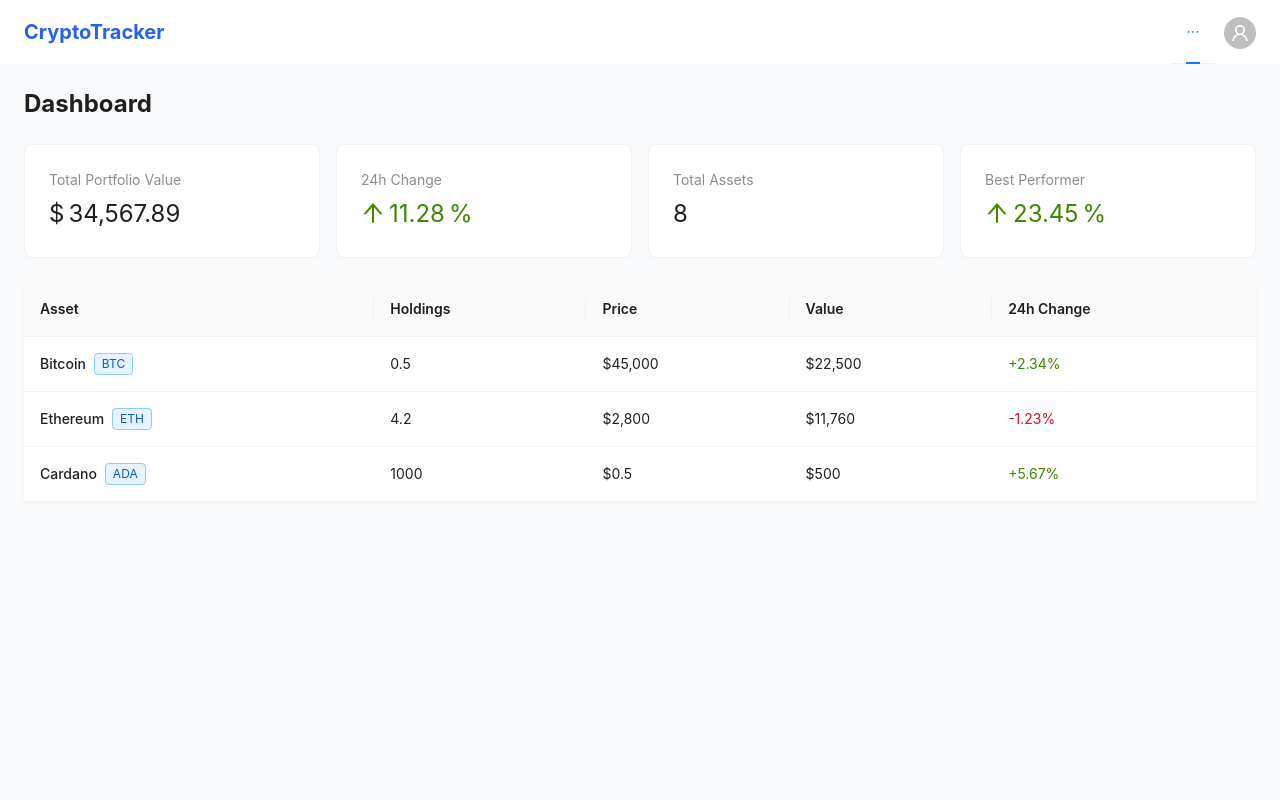
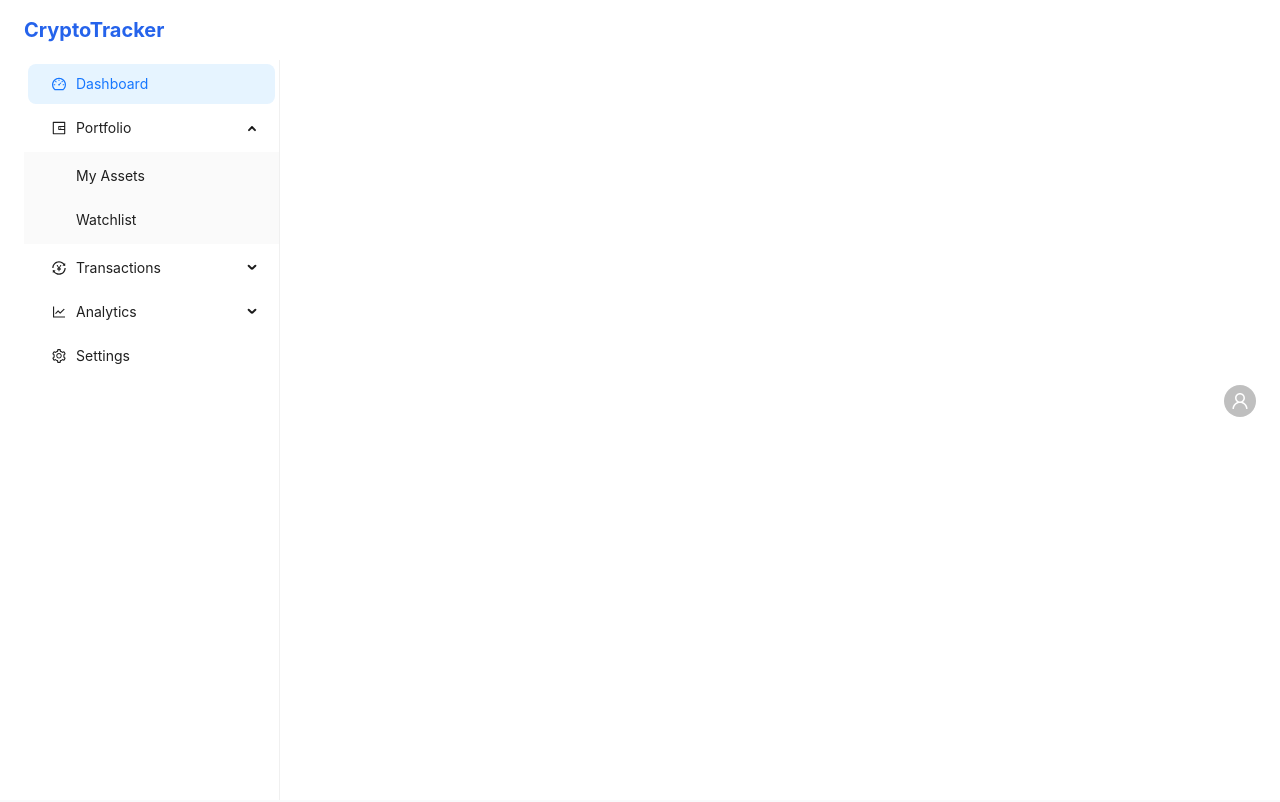
Before and after one commit to lovable-haiek/ant-crypto-radar, a React (Vite) app: page / in a window 1280 px wide. Shown: the top 802 px of the page. Built offline with nearby package versions, Linux system fonts and the light colour scheme.

Commit message:
Add vertical menu with submenus
Implement a vertical menu with inline submenus.

```diff
--- a/src/components/Header.tsx
+++ b/src/components/Header.tsx
@@ -1,23 +1,100 @@
 
 import React from 'react';
 import { Layout, Menu, Avatar, Space } from 'antd';
-import { UserOutlined, DashboardOutlined, SettingOutlined } from '@ant-design/icons';
+import {
+  UserOutlined,
+  DashboardOutlined,
+  SettingOutlined,
+  WalletOutlined,
+  TransactionOutlined,
+  LineChartOutlined,
+} from '@ant-design/icons';
 
 const { Header: AntHeader } = Layout;
 
+type MenuItem = {
+  key: string;
+  icon?: React.ReactNode;
+  label: string;
+  children?: MenuItem[];
+};
+
+const menuItems: MenuItem[] = [
+  {
+    key: 'dashboard',
+    icon: <DashboardOutlined />,
+    label: 'Dashboard',
+  },
+  {
+    key: 'portfolio',
+    icon: <WalletOutlined />,
+    label: 'Portfolio',
+    children: [
+      {
+        key: 'assets',
+        label: 'My Assets',
+      },
+      {
+        key: 'watchlist',
+        label: 'Watchlist',
+      },
+    ],
+  },
+  {
+    key: 'transactions',
+    icon: <TransactionOutlined />,
+    label: 'Transactions',
+    children: [
+      {
+        key: 'buy',
+        label: 'Buy',
+      },
+      {
+        key: 'sell',
+        label: 'Sell',
+      },
+      {
+        key: 'history',
+        label: 'History',
+      },
+    ],
+  },
+  {
+    key: 'analytics',
+    icon: <LineChartOutlined />,
+    label: 'Analytics',
+    children: [
+      {
+        key: 'performance',
+        label: 'Performance',
+      },
+      {
+        key: 'reports',
+        label: 'Reports',
+      },
+    ],
+  },
+  {
+    key: 'settings',
+    icon: <SettingOutlined />,
+    label: 'Settings',
+  },
+];
+
 const Header = () => {
   return (
-    <AntHeader className="flex justify-between items-center bg-white px-6 shadow-sm">
-      <div className="text-xl font-bold text-blue-600">CryptoTracker</div>
+    <AntHeader className="flex justify-between items-center bg-white px-6 shadow-sm h-screen">
+      <div className="flex flex-col h-full w-64">
+        <div className="text-xl font-bold text-blue-600 py-4">CryptoTracker</div>
+        <Menu
+          mode="inline"
+          defaultSelectedKeys={['dashboard']}
+          defaultOpenKeys={['portfolio']}
+          className="h-full border-r"
+          items={menuItems}
+        />
+      </div>
       <Space>
-        <Menu mode="horizontal" defaultSelectedKeys={['dashboard']}>
-          <Menu.Item key="dashboard" icon={<DashboardOutlined />}>
-            Dashboard
-          </Menu.Item>
-          <Menu.Item key="settings" icon={<SettingOutlined />}>
-            Settings
-          </Menu.Item>
-        </Menu>
         <Avatar icon={<UserOutlined />} />
       </Space>
     </AntHeader>
--- a/src/pages/Index.tsx
+++ b/src/pages/Index.tsx
@@ -11,11 +11,13 @@ const Index = () => {
   return (
     <Layout className="min-h-screen">
       <Header />
-      <Content className="p-6 bg-gray-50">
-        <h1 className="text-2xl font-bold mb-6">Dashboard</h1>
-        <AssetOverview />
-        <AssetList />
-      </Content>
+      <Layout>
+        <Content className="p-6 bg-gray-50">
+          <h1 className="text-2xl font-bold mb-6">Dashboard</h1>
+          <AssetOverview />
+          <AssetList />
+        </Content>
+      </Layout>
     </Layout>
   );
 };
```
